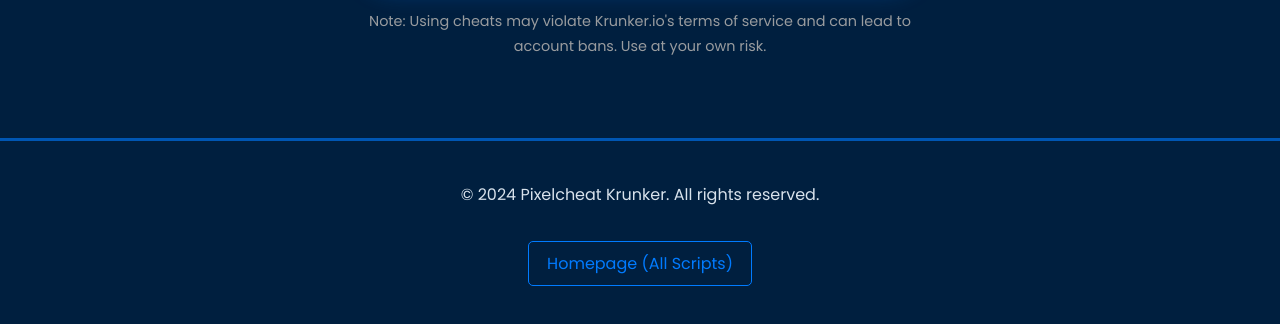
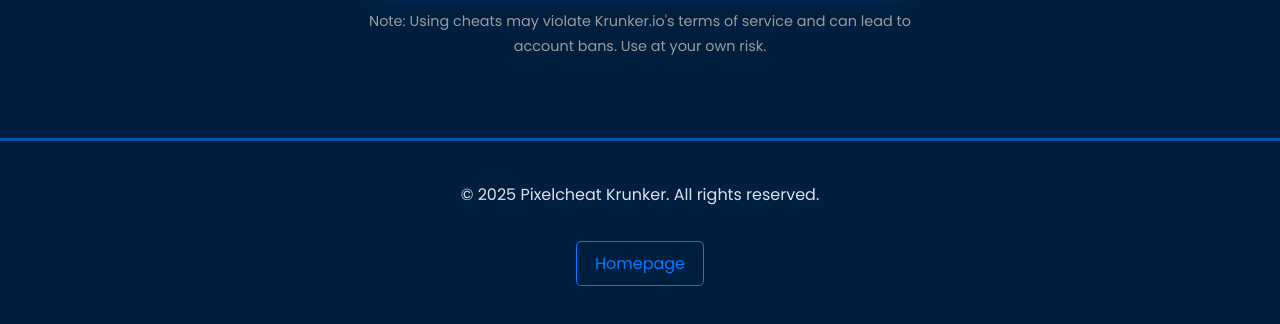
Before and after one commit to Partypixelparty7/Krunker.io-Cheat-Hack, a plain HTML site: page index.html in a window 1280 px wide. Shown: the part 3556-3880 px from the top of the page. Drawn offline with Linux system fonts and the light colour scheme.

Commit message:
Update index.html

```diff
--- a/index.html
+++ b/index.html
@@ -402,7 +402,7 @@
 
     <header>
         <div class="container">
-            <h1 class="logo-text">Pixelcheat<span class="highlight">Krunker</span></h1>
+            <h1 class="logo-text">Pixelcheat<span class="highlight"> Krunker</span></h1>
             <p class="tagline">Unleash Your Full Potential!</p>
         </div>
     </header>
@@ -511,8 +511,8 @@
 
     <footer>
         <div class="container">
-            <p>© 2024 Pixelcheat Krunker. All rights reserved.</p>
-            <a href="https://partypixelparty7.github.io/All-my-Scripts/" target="_blank" rel="noopener noreferrer" class="button-footer">Homepage (All Scripts)</a>
+            <p>© 2025 Pixelcheat Krunker. All rights reserved.</p>
+            <a href="https://partypixelparty7.github.io/All-my-Scripts/" target="_blank" rel="noopener noreferrer" class="button-footer">Homepage</a>
         </div>
     </footer>
 
```
